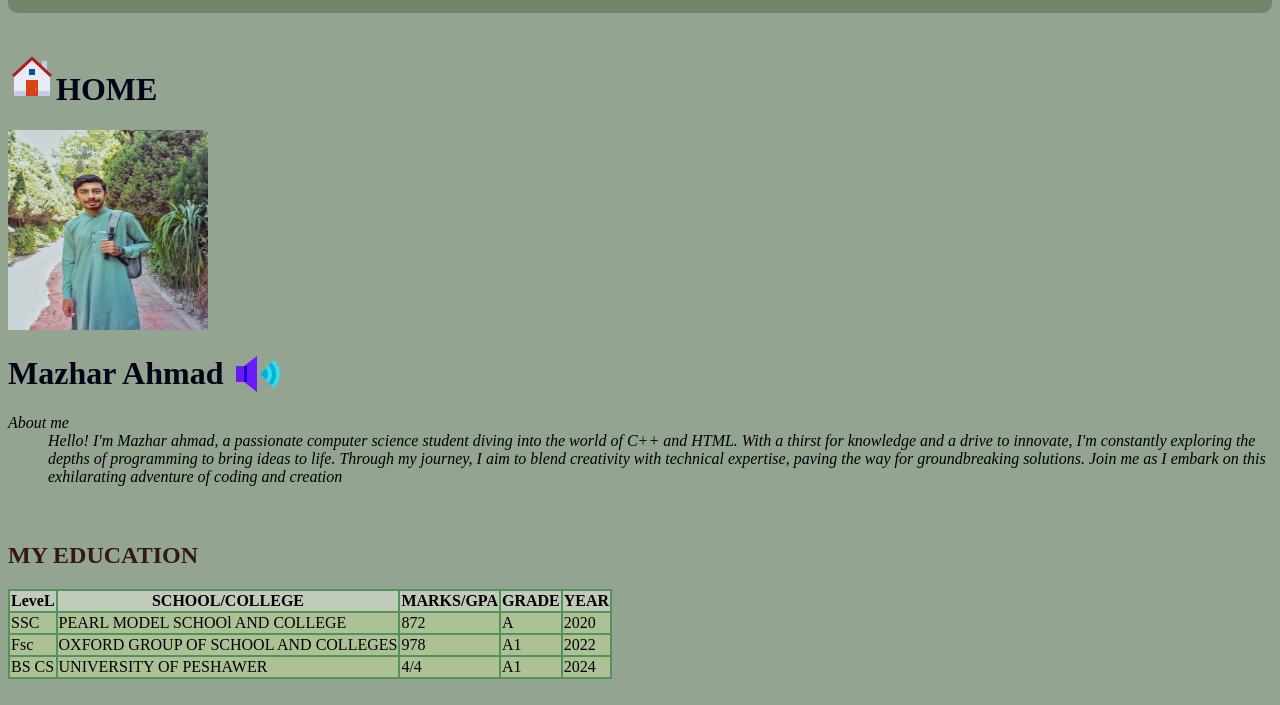
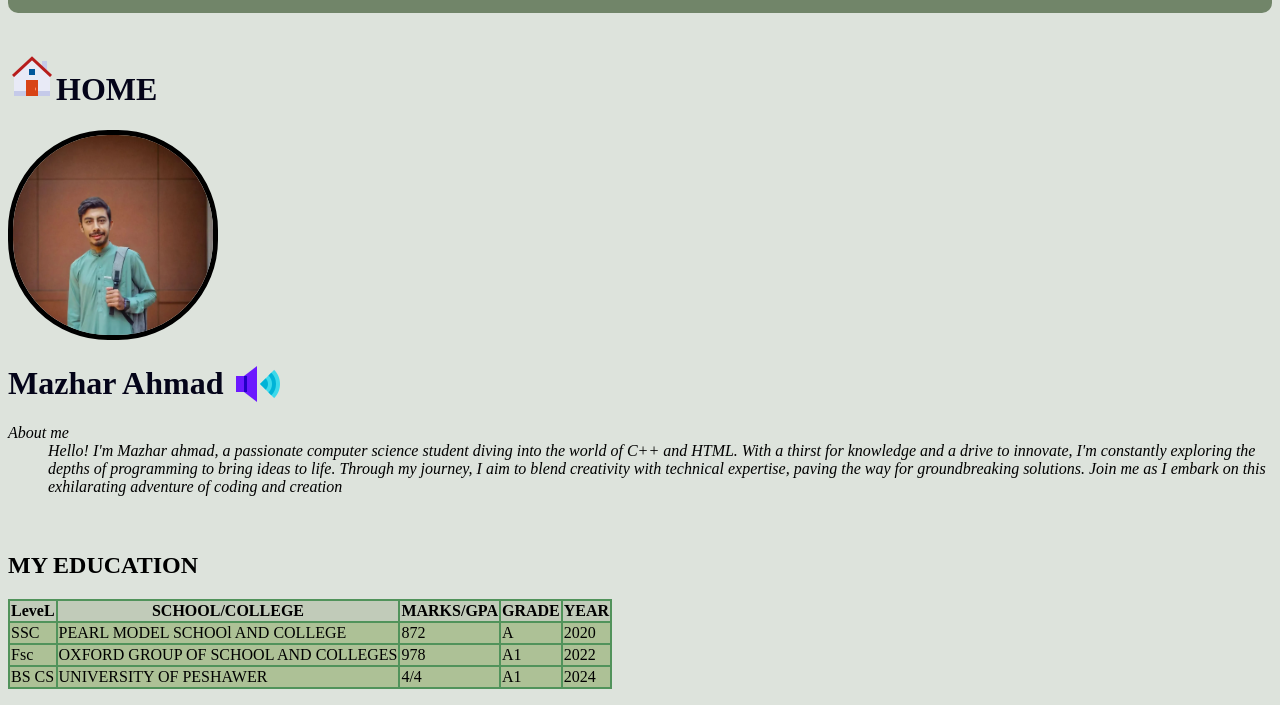
Before and after one commit to mazharktk5/My-Portfolio, a plain HTML site: page index.html in a window 1280 px wide. Shown: the part 95-800 px from the top of the page. Drawn offline with Linux system fonts and the light colour scheme.

Commit message:
changes in css

```diff
--- a/index.html
+++ b/index.html
@@ -53,7 +53,8 @@
     <!-- header ends here -->
     <main>
       <img
-        src="./images\IMG-20231117-WA0027.jpg"
+        src="./images/AF4AI433_2024-03-30T17_24_20.195Z_output_1.jpeg"
+        id="my-image"
         height="200"
         width="200"
         alt="My image"
--- a/style.css
+++ b/style.css
@@ -1,21 +1,20 @@
-body{
-    background-color: #889c86e6 ;
+body {
+  background-color: #dae1d9e6;
+}
   header {
     background-color: none;
     text-align: center;
     padding: 0px 0px;
-
   }
 
   nav {
     display: flex;
     justify-content: center;
     align-items: center;
-        background-color:#718569;
+    background-color: #718569;
     padding: 10px;
     border-radius: 10px;
   }
-
 
   nav a {
     text-decoration: none;
@@ -28,14 +27,24 @@ body{
     border-radius: 3px;
     font-size: 20;
   }
-    nav a:hover{
+  nav a:hover {
     transition: transform 0.3s;
     transform: scale(1.1);
+  }
+  #my-image{
+    border: 5px solid black;
+    border-radius: 100px;
+
+
+ }
+ form input{
+  border-radius: 10px;
+  padding: 2px;
  }
 
   h1 {
     color: #040419;
-    }
+
 
   h2 {
     color: #371712;
@@ -44,12 +53,11 @@ body{
   h3 {
     color: #080809;
   }
-
 }
-#contact-nav{
+#contact-nav {
   padding-left: 35.2em;
 }
-#contactme{
+#contactme {
   border: 3px solid violet;
 }
 /* .contact-links{
```
Also changed, not shown: images/AF4AI433_2024-03-30T17_24_20.195Z_output_1.jpeg (added), images/IMG-20231117-WA0027.jpg (deleted). Lines whose indentation alone changed are shown as unchanged.
